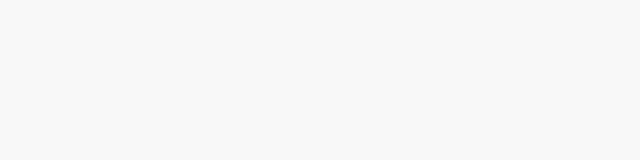
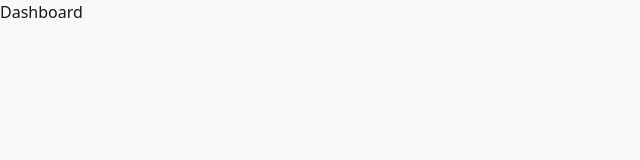
Before and after one commit to toopsie-dev/library-system, a Nuxt app in the folder frontend/: page /dashboard in a window 1280 px wide. Before the commit this address had no page. Shown: the top 160 px of the page, without its empty margins (0-640 px from the left). Built offline with nearby package versions, Linux system fonts and the light colour scheme.

Commit message:
feat: create a dashboard template

```diff
--- /dev/null
+++ b/frontend/app/pages/dashboard.vue
@@ -0,0 +1,3 @@
+<template>
+    <h1>Dashboard</h1>
+</template>
```
